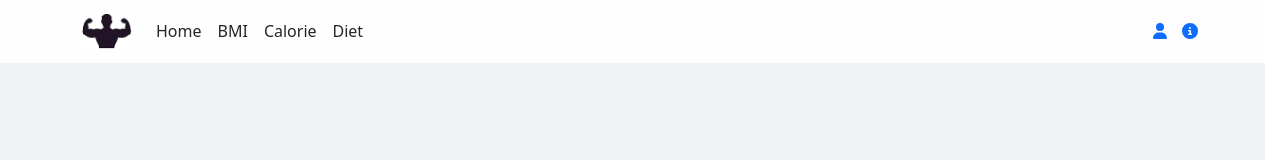
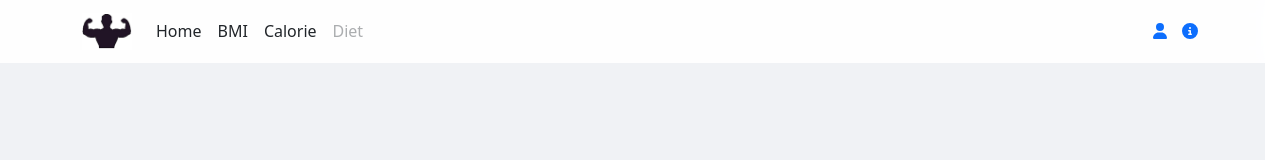
Before and after one commit to valyiroland/FittnesProjekt, a React (Create React App) app: page /Login in a window 1280 px wide. Shown: the top 160 px of the page. Built offline with nearby package versions, Linux system fonts and the light colour scheme.

Commit message:
Diet page letiltása bejelentkezés nélkül

```diff
--- a/src/App.js
+++ b/src/App.js
@@ -1,4 +1,3 @@
-
 import './App.css';
 import Footer from './Footer';
 import Navbar from './Navbar';
@@ -14,20 +13,17 @@ import { useEffect } from 'react';
 import Email from './Email';
 import ForgotPassword from './ForgotPassword';
 import Profile from './Profile';
-
+import CheckURL from './CheckURL';
 
 function App() {
   const location = useLocation();
   let activepage = "";
   switch (location.pathname) {
     case "/Diet":
-
       activepage = "Diet"
       break;
-
     case "/BMI":
       activepage = "BMI"
-
       break;
     case "/Calorie":
       activepage = "Calorie"
@@ -41,13 +37,11 @@ function App() {
     default:
       activepage="Home"
       break;
+  }
 
-  }
   useEffect(() => {
     document.title=`${activepage} | FitForm`
-
-    }
-  , [activepage])
+  }, [activepage])
 
   return (
     <div className="App">
@@ -55,7 +49,12 @@ function App() {
         <Routes>
           <Route path='/' element={<Home/>} />
           <Route path='/Calorie' element={<Calorie/>}/>
-          <Route path='/Diet' element={<Diet/>}/>
+          {/* Védett útvonal a Diet oldalhoz */}
+          <Route path='/Diet' element={
+            <CheckURL>
+              <Diet/>
+            </CheckURL>
+          }/>
           <Route path='/BMI' element={<BMI/>}/>
           <Route path='/Login' element={<Login/>}/>
           <Route path='/Registration' element={<Registration/>}/>
--- /dev/null
+++ b/src/CheckURL.js
@@ -0,0 +1,17 @@
+import React from 'react';
+import { Navigate } from 'react-router-dom';
+
+const CheckURL = ({ children }) => {
+  // Ellenőrizzük, hogy van-e bejelentkezett felhasználó
+  const isAuthenticated = localStorage.getItem('user') !== null;
+
+  if (!isAuthenticated) {
+    // Ha nincs bejelentkezve, átirányítjuk a bejelentkezési oldalra
+    return <Navigate to="/Login" replace />;
+  }
+
+  // Ha be van jelentkezve, megjelenítjük a védett tartalmat
+  return children;
+};
+
+export default CheckURL;
--- a/src/Navbar.js
+++ b/src/Navbar.js
@@ -1,4 +1,4 @@
-import React, { use, useEffect, useState } from "react";
+import React, { useEffect, useState } from "react";
 import { FontAwesomeIcon } from "@fortawesome/react-fontawesome";
 import { faUser, faInfoCircle, faSignOutAlt } from "@fortawesome/free-solid-svg-icons";
 import { Link, useNavigate } from "react-router-dom";
@@ -62,7 +62,16 @@ export default function Navbar() {
                 <Link className="nav-link text-dark" to="/Calorie">Calorie</Link>
             </li>
             <li className="nav-item">
+              {username ? (
                 <Link className="nav-link text-dark" to="/Diet">Diet</Link>
+              ) : (
+                <span className="nav-link text-muted" style={{
+                  cursor: 'not-allowed',
+                  opacity: 0.5
+                }}>
+                  Diet
+                </span>
+              )}
             </li>
           </ul>
           <div className="user-icons">
```
Lines whose indentation alone changed are shown as unchanged.
